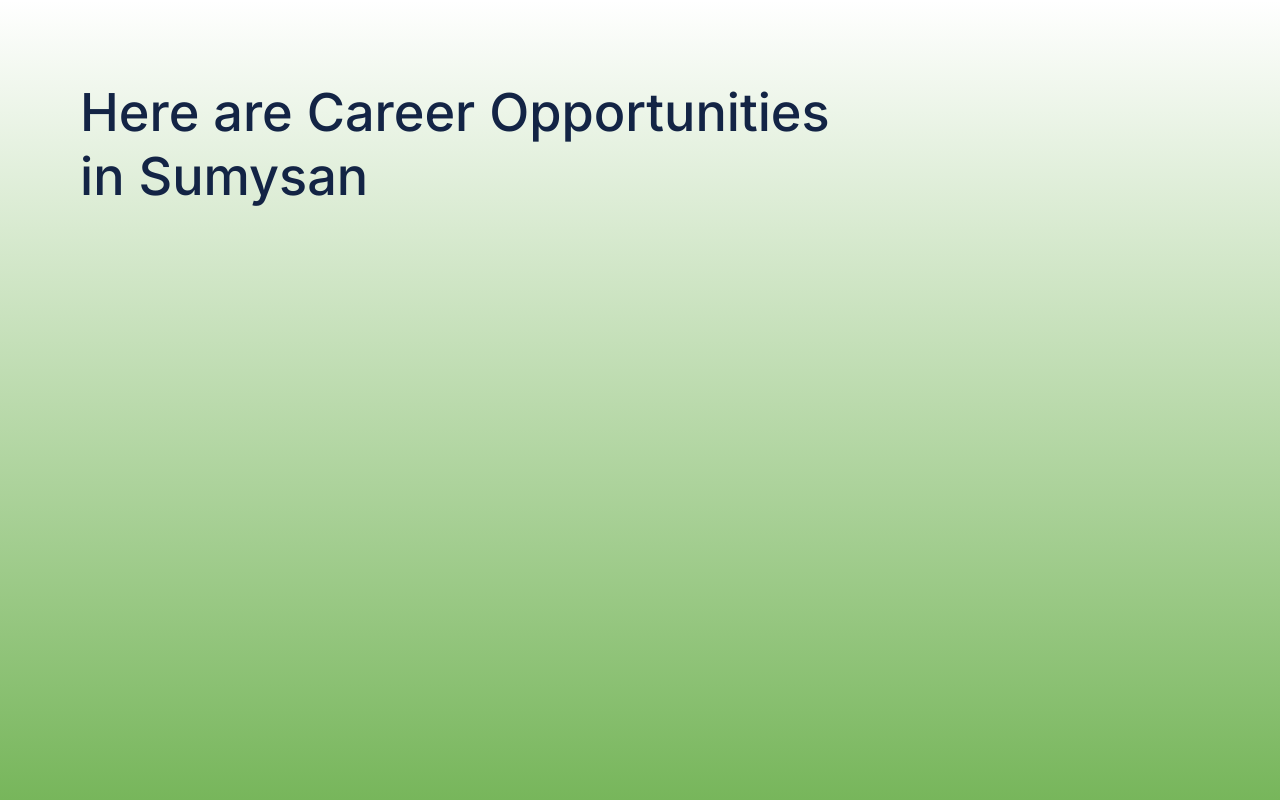
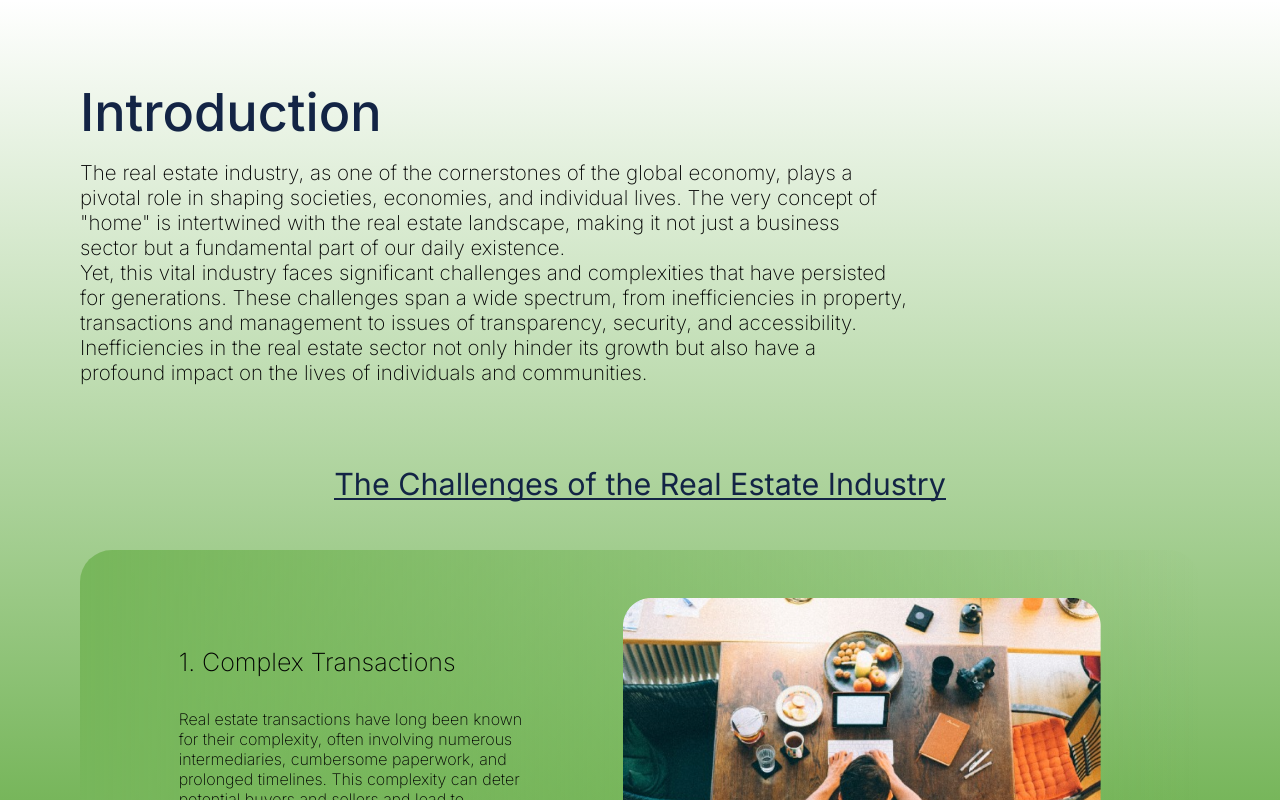
Before and after one commit to SumySan-Homex/Sumysan, a Next.js app: page /whitepaper in a window 1280 px wide. Built offline with nearby package versions, Linux system fonts and the light colour scheme.

Commit message:
:art: Improve structure / wip ...

```diff
--- a/app/whitepaper/page.tsx
+++ b/app/whitepaper/page.tsx
@@ -1,15 +1,55 @@
 import React from "react";
+import Image from "next/image";
+import wp1 from "../../public/wp1.png";
 import styles from "../../styles/page.module.css";
 
 const Whitepaper = () => {
   return (
     <div className={styles.wpContainer}>
       <div className={styles.wpTextContainer}>
-        <h3 className={styles.wpText}>
-          Here are Career Opportunities
+        <h3 className={styles.wpText}>Introduction</h3>
+        <p className={styles.wpParagraph}>
+          The real estate industry, as one of the cornerstones of the global
+          economy, plays a<br /> pivotal role in shaping societies, economies,
+          and individual lives. The very concept of <br /> &quot;home&quot; is
+          intertwined with the real estate landscape, making it not just a
+          business
+          <br /> sector but a fundamental part of our daily existence.
+          <br /> Yet, this vital industry faces significant challenges and
+          complexities that have persisted
+          <br /> for generations. These challenges span a wide spectrum, from
+          inefficiencies in property,
+          <br /> transactions and management to issues of transparency,
+          security, and accessibility.
           <br />
-          in Sumysan
-        </h3>
+          Inefficiencies in the real estate sector not only hinder its growth
+          but also have a<br /> profound impact on the lives of individuals and
+          communities.
+        </p>
+      </div>
+
+      <div className={styles.wpCardContents}>
+        <h5 className={styles.wpHeader}>
+          The Challenges of the Real Estate Industry
+        </h5>
+
+        <div className={styles.wpCard1}>
+          <div className={styles.wpCardContents1}>
+            <div>
+              <h4 className={styles.wpCardHeader1}>1. Complex Transactions</h4>
+              <p className={styles.wpCardParagraph1}>
+                Real estate transactions have long been known
+                <br /> for their complexity, often involving numerous
+                <br /> intermediaries, cumbersome paperwork, and
+                <br />
+                prolonged timelines. This complexity can deter
+                <br /> potential buyers and sellers and lead to
+                <br /> frustration.
+              </p>
+            </div>
+            <Image src={wp1} alt="wp1" />
+          </div>
+        </div>
       </div>
     </div>
   );
--- a/styles/page.module.css
+++ b/styles/page.module.css
@@ -933,6 +933,70 @@
       font-size: 52.19px;
       font-weight: 500;
       color: #132445;
+      margin-bottom: 1rem;
+    }
+
+    .wpParagraph {
+      font-size: 20.49px;
+      font-weight: 200;
+    }
+  }
+
+  .wpCardContents {
+    display: flex;
+    flex-direction: column;
+    justify-content: center;
+    align-items: center;
+
+    .wpHeader {
+      font-size: 30.49px;
+      font-weight: 400;
+      color: #132445;
+      text-decoration: none;
+      margin-bottom: 1rem;
+      position: relative;
+    }
+
+    .wpHeader::after {
+      content: "";
+      position: absolute;
+      left: 0;
+      bottom: 2px;
+      width: 100%;
+      height: 2px; /* Thickness of the underline */
+      background-color: #132445;
+    }
+
+    .wpCard1 {
+      width: 70rem;
+      height: 24rem;
+      border: 1px #b4dfa1;
+      border-radius: 2rem;
+      background: linear-gradient(
+        to right,
+        rgba(119, 182, 91, 1),
+        rgba(119, 182, 91, 0)
+      );
+      margin-top: 2rem;
+      margin-bottom: 2rem;
+
+      .wpCardContents1 {
+        display: flex;
+        flex-direction: row;
+        justify-content: space-around;
+        align-items: center;
+        margin: 3rem;
+
+        .wpCardHeader1 {
+          font-size: 25px;
+          font-weight: 200;
+          margin-bottom: 2rem;
+        }
+
+        .wpCardParagraph1 {
+          font-weight: 200;
+        }
+      }
     }
   }
 }
```
Also changed, not shown: public/wp1.png (added).
